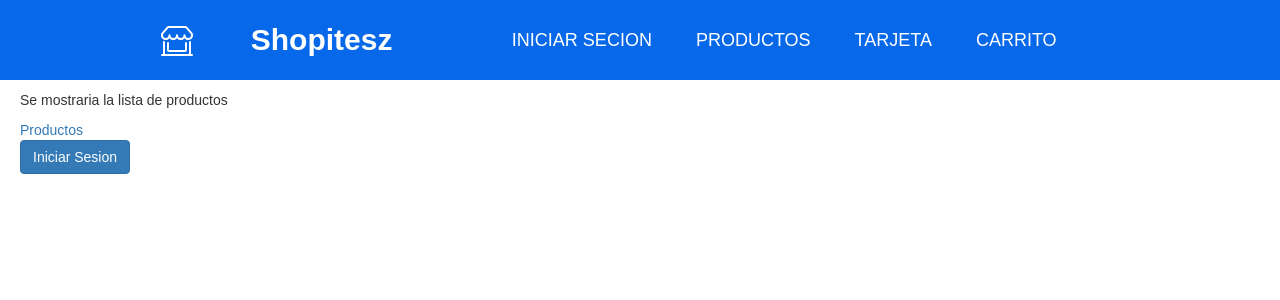
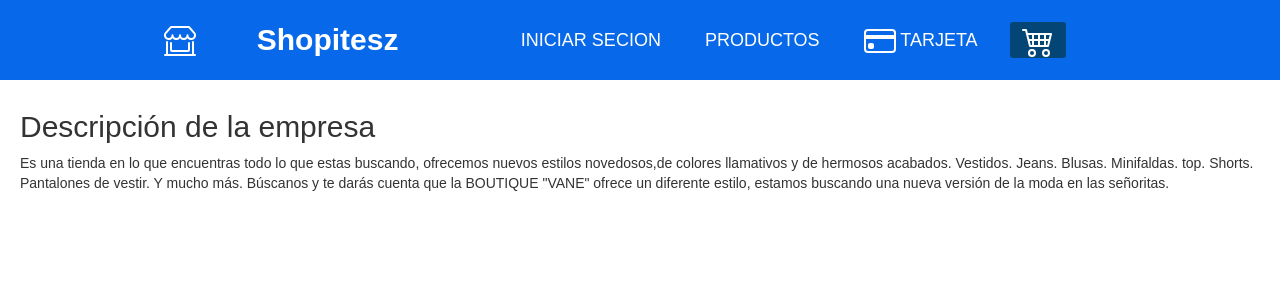
Before and after one commit to XLuis-Eduardo-Espinoza-Mares/Verano_Shopitesz_Eq6, a Flask app: page / in a window 1280 px wide. Shown: the top 300 px of the page. Run offline with Flask 2, Linux system fonts and the light colour scheme; some libraries are stand-ins or nearby versions.

Commit message:
Principal

```diff
--- a/Shopitesz/app.py
+++ b/Shopitesz/app.py
@@ -14,6 +14,18 @@ def validarSesion():
 
 @app.route("/productos")
 def Productos():
+    return render_template('productos/consultaGeneral.html')
+
+@app.route("/tarjeta")
+def tarjeta():
+    return render_template('tarjeta/consultaGeneral.html')
+
+@app.route("/carrito")
+def carrito():
+    return render_template('carrito/consultaGeneral.html')
+
+@app.route("/pedidos")
+def Pedidos():
     return render_template('productos/consultaGeneral.html')
 
 @app.route("/ProductosDescripcion1")
--- a/Shopitesz/static/css/estilo.css
+++ b/Shopitesz/static/css/estilo.css
@@ -105,6 +105,12 @@ body {
     top: 60px;
     width: 100%;
     padding: 20px 0;
+
+    height: calc(100% - 60px);
+    overflow-y: auto;
+
+    left: 100%;
+    transition: left 0.3s;
   }
 
   .op{
--- /dev/null
+++ b/Shopitesz/static/css/estiloPrincipal.css
@@ -0,0 +1,3 @@
+.main{
+
+}
--- /dev/null
+++ b/Shopitesz/static/js/index.js
@@ -0,0 +1,12 @@
+const navToggle = document.querySelector(".nav-toggle");
+const navMenu = document.querySelector(".nav-menu");
+
+navToggle.addEventListener("click", () => {
+  navMenu.classList.toggle("nav-menu_visible");
+
+  if (navMenu.classList.contains("nav-menu_visible")) {
+    navToggle.setAttribute("aria-label", "Cerrar menú");
+  } else {
+    navToggle.setAttribute("aria-label", "Abrir menú");
+  }
+});
--- a/Shopitesz/templates/comunes/base.html
+++ b/Shopitesz/templates/comunes/base.html
@@ -4,6 +4,8 @@
 {% endblock %}
 {% block content %}
 <link rel="stylesheet" href="{{url_for('static',filename='css/estilo.css')}}">
+<script defer src="{{url_for('static',filename='js/index.js')}}"></script>
+
 <header class="header">
         <nav class="nav">
             <img class="op" src="{{url_for('static',filename='img/shop-window.svg')}}" alt="Bootstrap" width="32" height="32">
@@ -11,11 +13,11 @@
             <button class="nav-toggle">
             <i><img class="op" src="{{url_for('static',filename='img/list.svg')}}" alt="Bootstrap" width="32" height="32"></i>
             </button>
-            <ul class="nav-menu">
-                <li class="nav-menu-item"><a href="#" class="nav-menu-link nav-link">Iniciar Secion</a></li>
-                <li class="nav-menu-item"><a href="#" class="nav-menu-link nav-link">Productos</a></li>
-                <li class="nav-menu-item"><a href="#" class="nav-menu-link nav-link">Tarjeta</a></li>
-                <li class="nav-menu-item"><a href="#" class="nav-menu-link nav-link">Carrito</a></li>
+            <ul class="nav-menu nav-menu_visible">
+                <li class="nav-menu-item"><a href="/validarSesion" class="nav-menu-link nav-link">Iniciar Secion</a></li>
+                <li class="nav-menu-item"><a href="/productos" class="nav-menu-link nav-link">Productos</a></li>
+                <li class="nav-menu-item"><a href="/tarjeta" class="nav-menu-link nav-link"><img class="op" src="{{url_for('static',filename='img/credit-card.svg')}}" alt="Bootstrap" width="32" height="32">  Tarjeta</a></li>
+                <li class="nav-menu-item"><a href="/carrito" class="nav-menu-link nav-link nav-menu-link_active"><img class="op" src="{{url_for('static',filename='img/cart4.svg')}}" alt="Bootstrap" width="32" height="32"></a></li>
             </ul>
         </nav>
     </header>
--- a/Shopitesz/templates/principal.html
+++ b/Shopitesz/templates/principal.html
@@ -1,7 +1,20 @@
 {% extends 'comunes/base.html' %}
 {% block contenido %}
 
-<p>Se mostraria la lista de productos</p>
-    <a href="/productos">Productos</a><br>
-    <a href="/validarSesion" class="btn btn-primary">Iniciar Sesion</a>
+<main class="main">
+    <section class="welcome">
+        <h2>Descripción de la empresa</h2>
+        <p class="welcome-txt">Es una tienda en lo que encuentras todo lo que estas buscando, ofrecemos nuevos estilos novedosos,de colores llamativos y de hermosos acabados.
+Vestidos.
+Jeans.
+Blusas.
+Minifaldas.
+top.
+Shorts.
+Pantalones de vestir.
+Y mucho más.
+Búscanos y te darás cuenta que la BOUTIQUE "VANE" ofrece un diferente estilo, estamos buscando una nueva versión de la moda en las señoritas.</p>
+    </section>
+</main>
+
 {% endblock %}
```
Also changed, not shown: Shopitesz/templates/pr.html (added, +27 -0 lines), Shopitesz/static/img/cart4.svg (added), Shopitesz/static/img/credit-card.svg (added).
